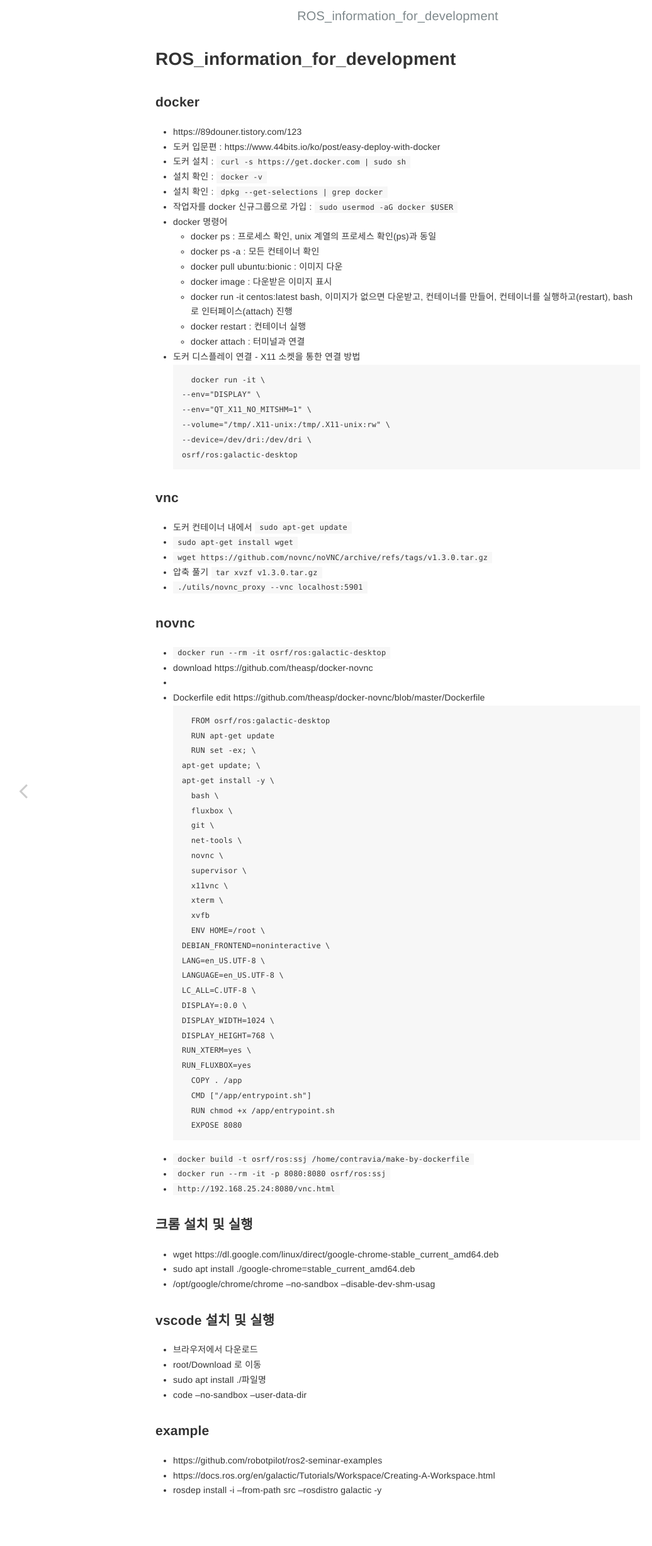
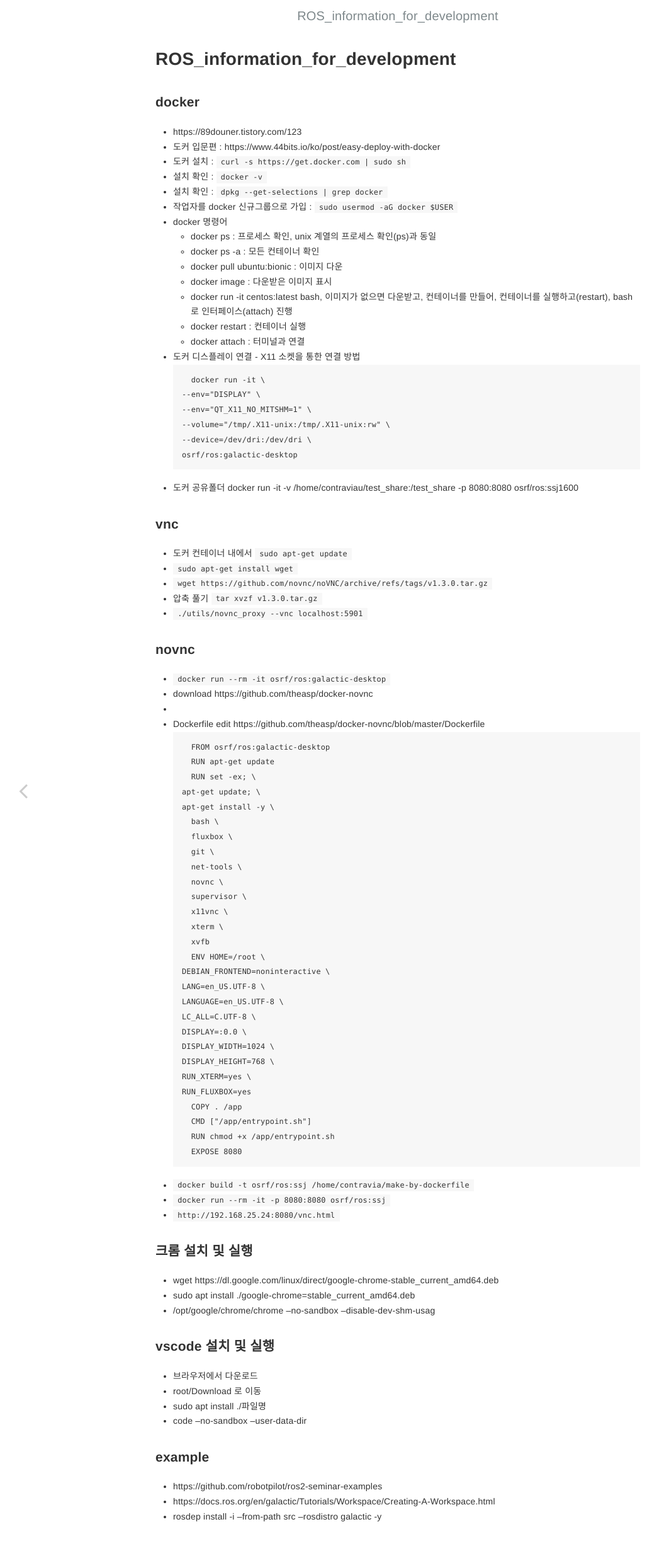
Before and after one commit to contravia-cloud/TechnicalBlog, a Jekyll site: the page built from _posts/2022-03-05-ROS_information_for_development.md, in a window 1280 px wide, cut to the strip 0-2456 px from the top of the page. Shown: the whole strip at 63% size, without its empty margins (8-1044 px from the left). Built offline with Jekyll 4.4.1, drawn with Linux system fonts in a browser that asks for light colours; our own code applies the rules of GitHub Pages for plain Markdown files.

Commit message:
Update 2022-03-05-ROS_information_for_development.md

````diff
--- a/_posts/2022-03-05-ROS_information_for_development.md
+++ b/_posts/2022-03-05-ROS_information_for_development.md
@@ -28,6 +28,9 @@
     --device=/dev/dri:/dev/dri \
     osrf/ros:galactic-desktop
   ```
+  - 도커 공유폴더
+     docker run -it -v /home/contraviau/test_share:/test_share -p 8080:8080 osrf/ros:ssj1600
+
 
 ### vnc
   - 도커 컨테이너 내에서 ```sudo apt-get update```
````
